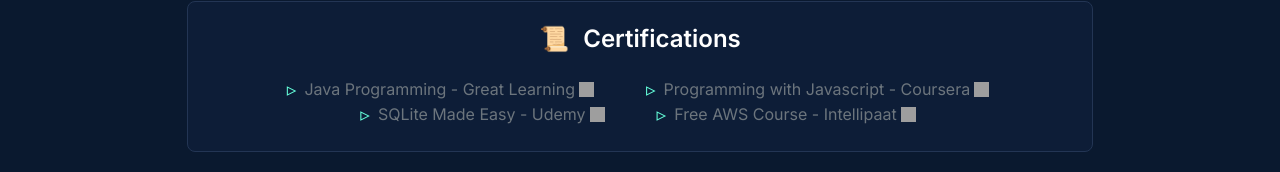
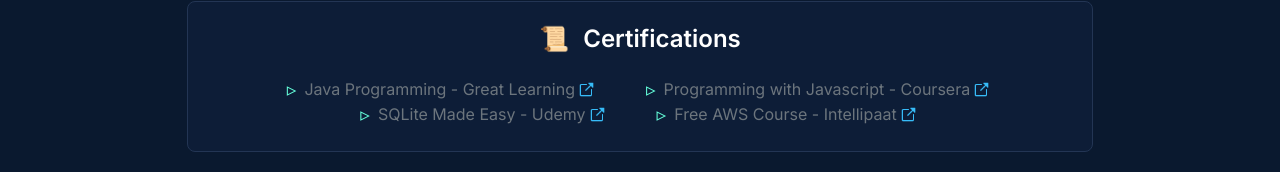
Before and after one commit to MadhavAgrawal06/my-portfolio, a React (Vite) app: page /experience in a window 1280 px wide. Shown: the part 777-949 px from the top of the page. Built offline with nearby package versions, Linux system fonts and the light colour scheme; grey boxes are pictures that could not be loaded.

Commit message:
certifications fixed

```diff
--- a/src/components/EducationWork.jsx
+++ b/src/components/EducationWork.jsx
@@ -119,7 +119,7 @@
                         <div className="d-flex align-items-center">
                              <span style={{color:'#64ffda', fontSize:'1.2rem'}} className="me-2">▹</span >
                              Java Programming - Great Learning
-                             <img className="mx-1"src="src\Images\resize.png" height="15px" width="15px" alt="" />
+                             <img className="mx-1"src="/images/resize.png" height="15px" width="15px" alt="" />
                         </div>
                         </a>
 
@@ -127,7 +127,7 @@
                         <div className="d-flex align-items-center">
                              <span style={{color:'#64ffda', fontSize:'1.2rem'}} className="me-2">▹</span>
                              Programming with Javascript - Coursera
-                             <img className="mx-1" src="src\Images\resize.png" height="15px" width="15px" alt="" />
+                             <img className="mx-1" src="/images/resize.png" height="15px" width="15px" alt="" />
                         </div>
                         </a>
 
@@ -139,7 +139,7 @@
                         <div className="d-flex align-items-center">
                              <span style={{color:'#64ffda', fontSize:'1.2rem'}} className="me-2">▹</span>
                              SQLite Made Easy - Udemy
-                             <img className="mx-1"src="src\Images\resize.png" height="15px" width="15px" alt="" />
+                             <img className="mx-1"src="/images/resize.png" height="15px" width="15px" alt="" />
                         </div>
                         </a>
 
@@ -147,7 +147,7 @@
                         <div className="d-flex align-items-center">
                              <span style={{color:'#64ffda', fontSize:'1.2rem'}} className="me-2">▹</span>
                              Free AWS Course - Intellipaat
-                             <img className="mx-1"src="src\Images\resize.png" height="15px" width="15px" alt="" />
+                             <img className="mx-1"src="/images/resize.png" height="15px" width="15px" alt="" />
                         </div>
                         </a>
 
```
